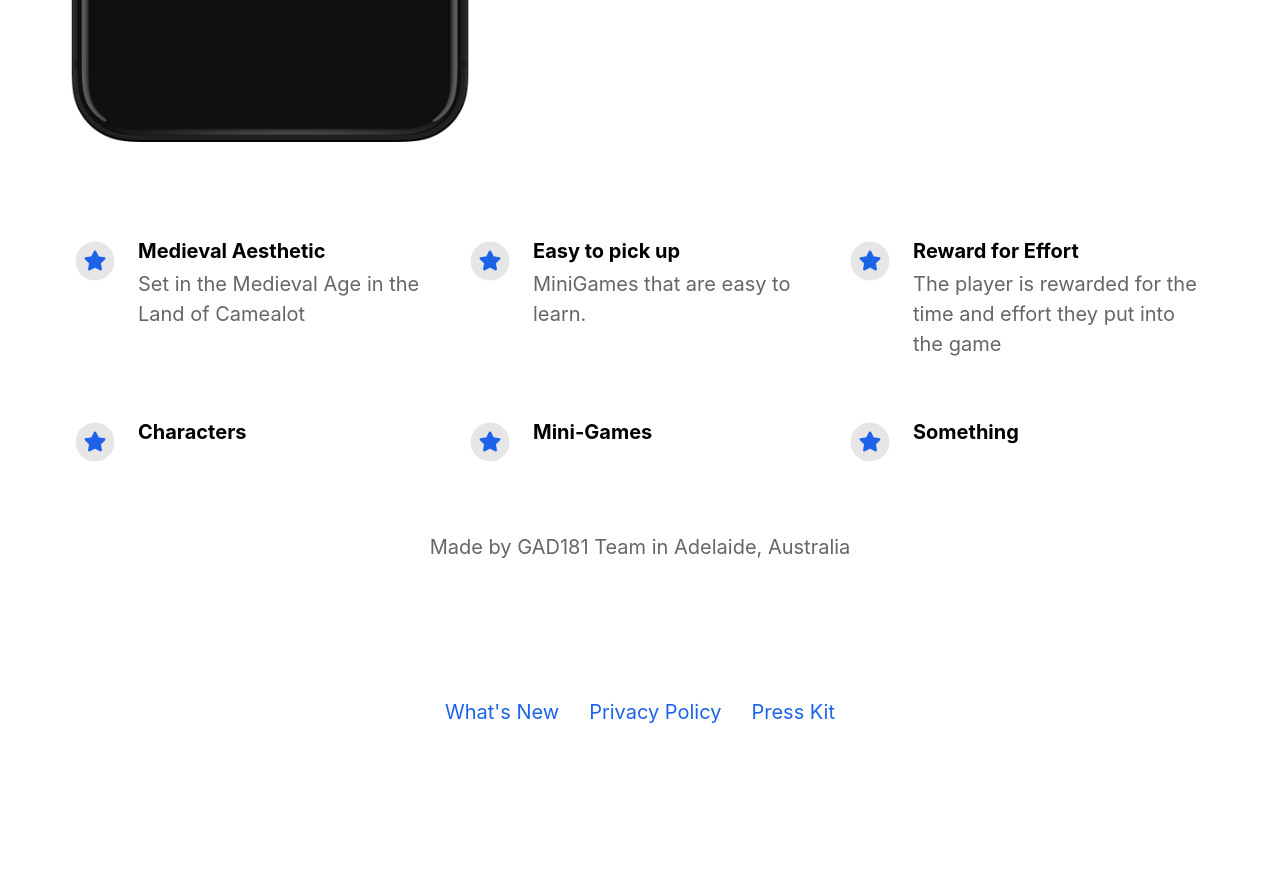
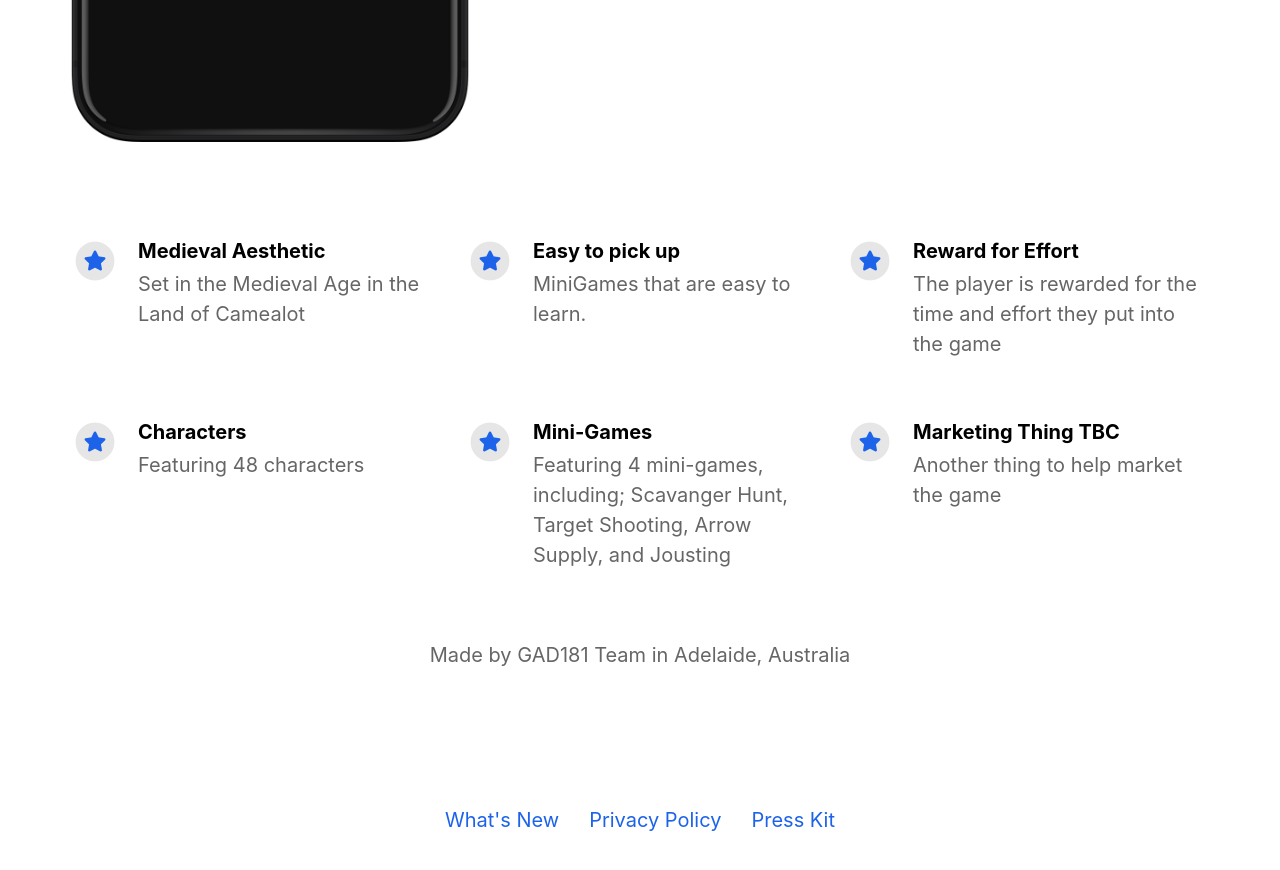
Before and after one commit to CamelotCarnivalGame/CamelotCarnivalGame.github.io, a Jekyll site: the page built from index.html, in a window 1280 px wide and 900 px high, scrolled down 843 px. Shown: the top 870 px of the window. Built offline with Jekyll 4.4.1, drawn with Linux system fonts in a browser that asks for light colours; nearby versions of some CDN libraries; before the commit the page ends 1635 px from its top, so only the background shows below that.

```diff
--- a/_config.yml
+++ b/_config.yml
@@ -1,5 +1,5 @@
 #page title
-page_title                                :                                           # Automatically populates with app name if not set and if iOS app ID is set. Otherwise enter manually.
+page_title                                : "Camealot Carnival: Renaissance Recreations"                                           # Automatically populates with app name if not set and if iOS app ID is set. Otherwise enter manually.
 
 # App Info
 ios_app_id                                :                                 # Required. Enter iOS app ID to automatically populate name, price and icons (e.g. 718043190).
@@ -49,15 +49,15 @@ features                                  :
     fontawesome_icon_name                 : star
 
   - title                                 : Characters
-    description                           :
+    description                           : Featuring 48 characters
     fontawesome_icon_name                 : star
 
   - title                                 : Mini-Games
-    description                           :
+    description                           : "Featuring 4 mini-games, including; Scavanger Hunt, Target Shooting, Arrow Supply, and Jousting"
     fontawesome_icon_name                 : star
 
-  - title                                 : Something
-    description                           :
+  - title                                 : Marketing Thing TBC
+    description                           : Another thing to help market the game
     fontawesome_icon_name                 : star
 
 
```
Also changed, not shown: 2 other files.
